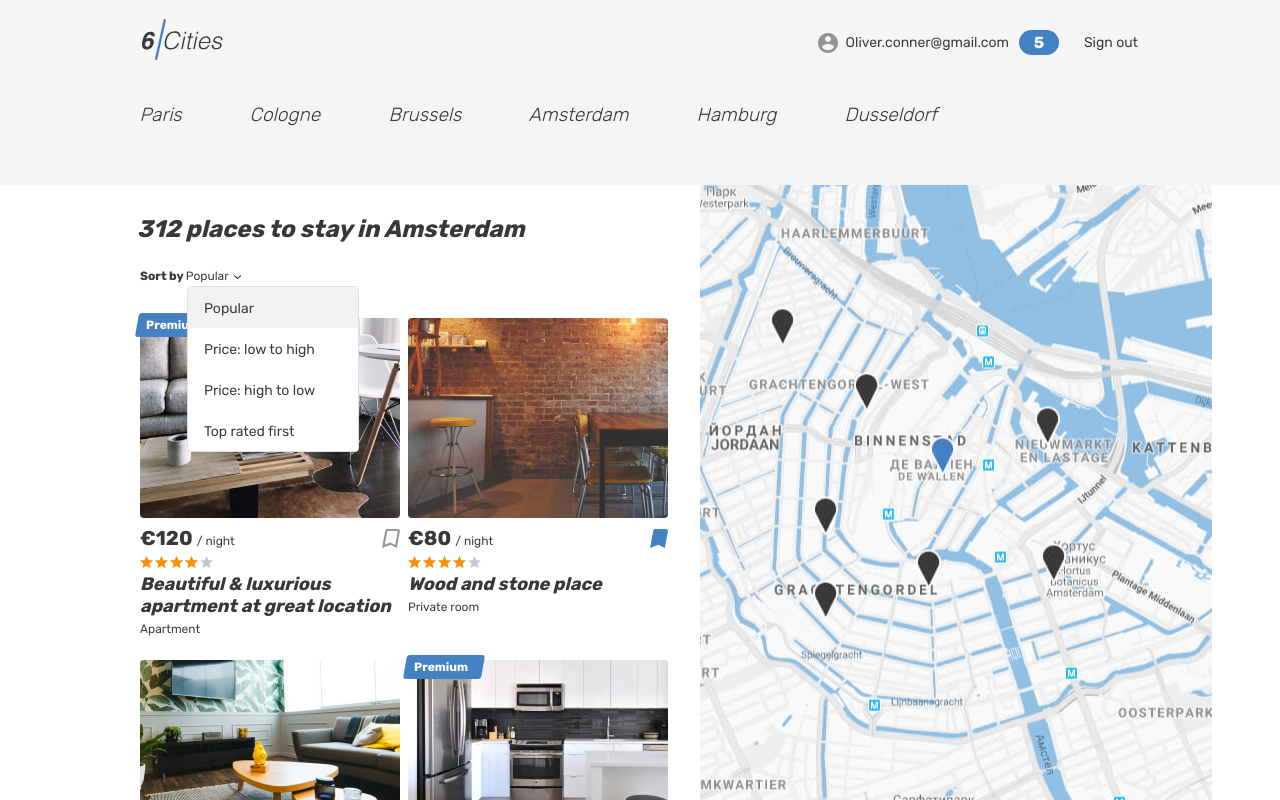
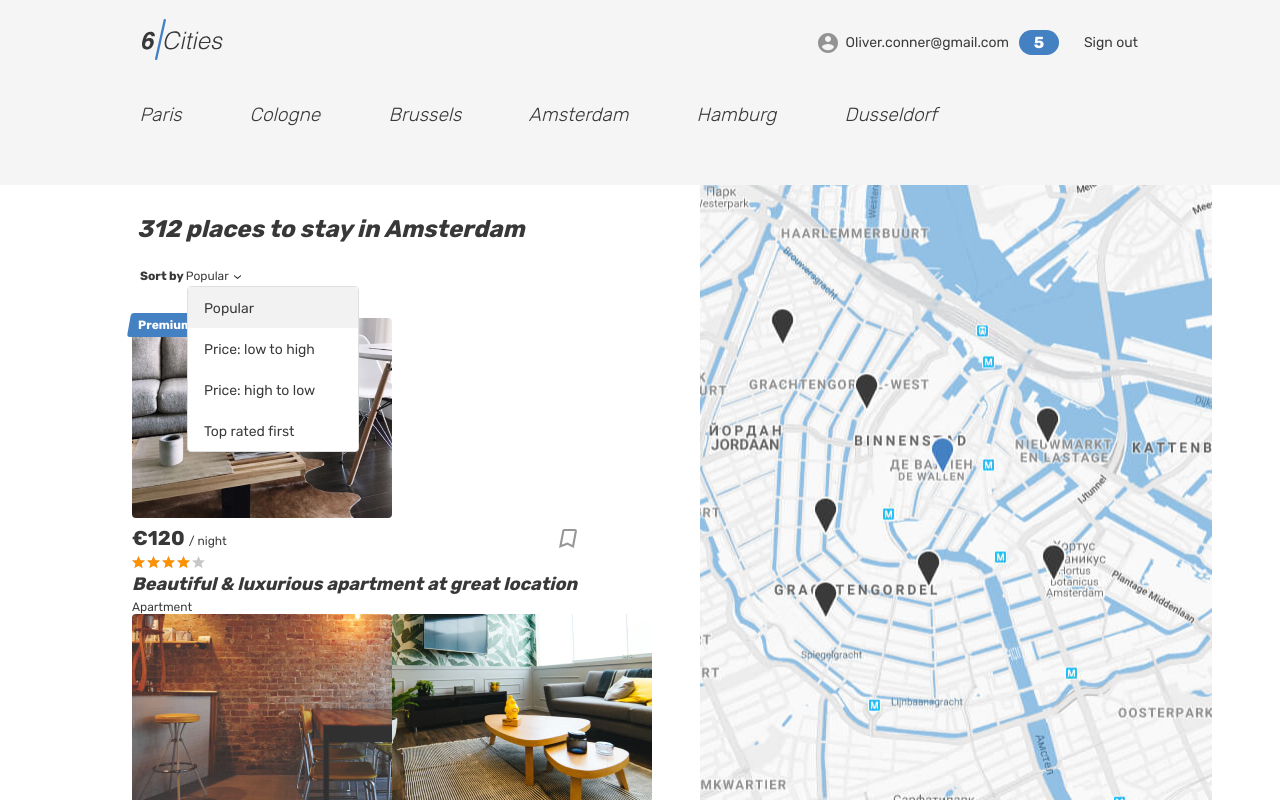
Before and after one commit to NiyazGaripov/617897-six-cities-10, a React (Create React App) app in the folder project/: page / in a window 1280 px wide. Built offline with nearby package versions, Linux system fonts and the light colour scheme.

Commit message:
feat: add class for different template

```diff
--- a/project/src/components/place-card/place-card.tsx
+++ b/project/src/components/place-card/place-card.tsx
@@ -1,22 +1,23 @@
 import PlaceCardProps from './place-card.type';
 
-function PlaceCard({isFavorite, isPremium, previewImage, price, title, type}: PlaceCardProps): JSX.Element {
+function PlaceCard({template, isFavorite, isPremium, previewImage, price, title, type}: PlaceCardProps): JSX.Element {
   const isBookmarkActive: string = isFavorite ? 'place-card__bookmark-button--active' : '';
+  const citiesTemplate: string = template;
 
   return (
-    <article className="cities__card place-card">
+    <article className={`${citiesTemplate}__card place-card`}>
       {
         isPremium &&
         <div className="place-card__mark">
           <span>Premium</span>
         </div>
       }
-      <div className="cities__image-wrapper place-card__image-wrapper">
+      <div className={`${citiesTemplate}__image-wrapper place-card__image-wrapper`}>
         <a href="/">
           <img className="place-card__image" src={previewImage} width="260" height="200" alt="Place image" />
         </a>
       </div>
-      <div className="place-card__info">
+      <div className={`${citiesTemplate}__card-info place-card__info`}>
         <div className="place-card__price-wrapper">
           <div className="place-card__price">
             <b className="place-card__price-value">&euro;{price} </b>
```
